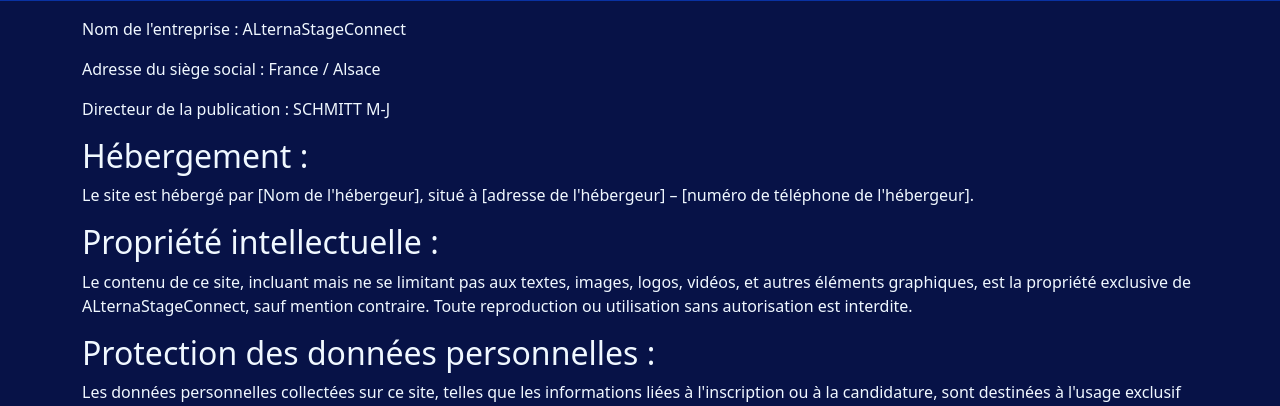
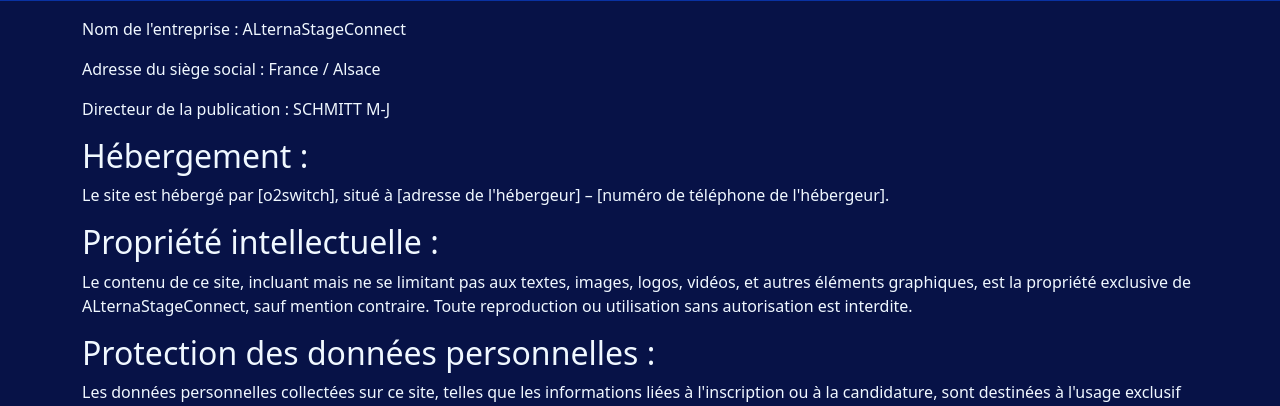
Before and after one commit to marie-josee67/AlternaStageConnect, a Symfony app: template templates/mentions_legales/index.html.twig in a window 1280 px wide. Shown: the part 217-623 px from the top of the page. Run offline with Twig, Linux system fonts and the light colour scheme; the template is opened without the code that fills it, so the values that code supplies are empty; style sheets or scripts are compiled from the project's sources; some libraries are stand-ins or nearby versions.

Commit message:
Docs: rajout du nom de l'herbergement.

```diff
--- a/templates/mentions_legales/index.html.twig
+++ b/templates/mentions_legales/index.html.twig
@@ -16,7 +16,7 @@
             <p>Directeur de la publication : SCHMITT M-J</p>
 
            <h2> Hébergement :</h2>
-            <p>Le site est hébergé par [Nom de l'hébergeur], situé à [adresse de l'hébergeur] – [numéro de téléphone de l'hébergeur].</p>
+            <p>Le site est hébergé par [o2switch], situé à [adresse de l'hébergeur] – [numéro de téléphone de l'hébergeur].</p>
 
            <h2> Propriété intellectuelle :</h2>
             <p>Le contenu de ce site, incluant mais ne se limitant pas aux textes, images, logos, vidéos, et autres éléments graphiques, est la propriété exclusive de ALternaStageConnect, sauf mention contraire. Toute reproduction ou utilisation sans autorisation est interdite.</p>
```
